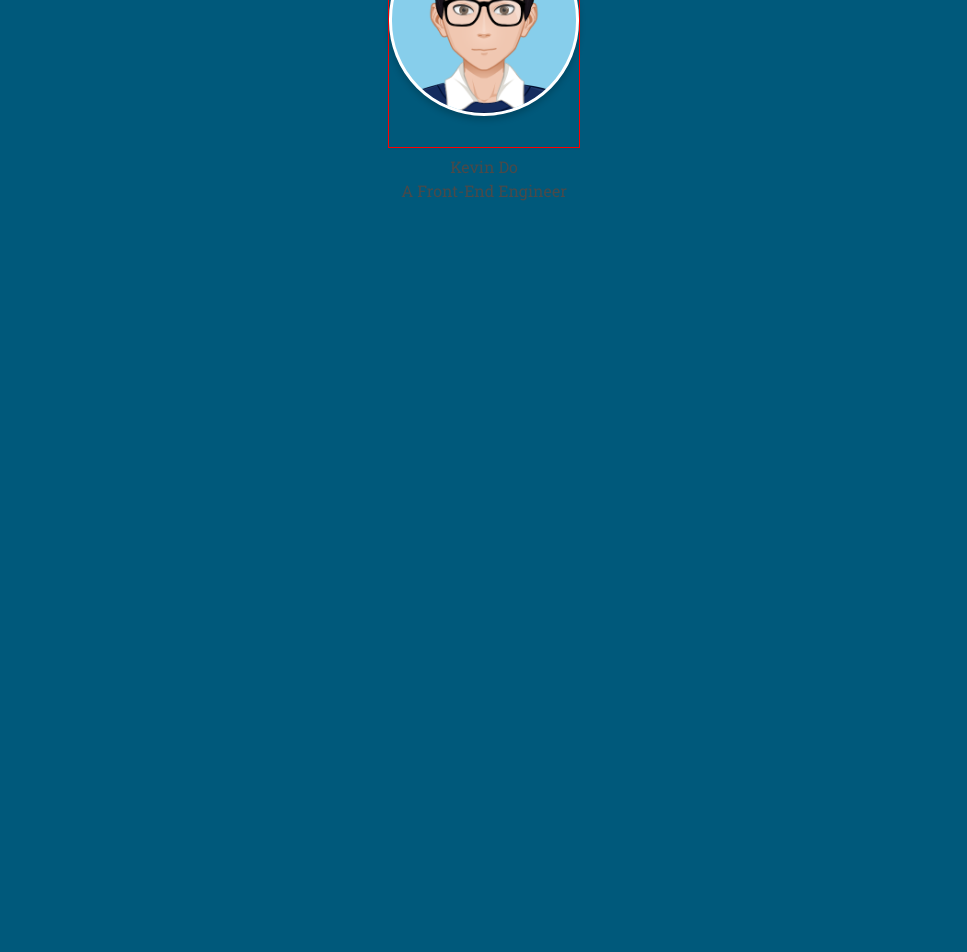
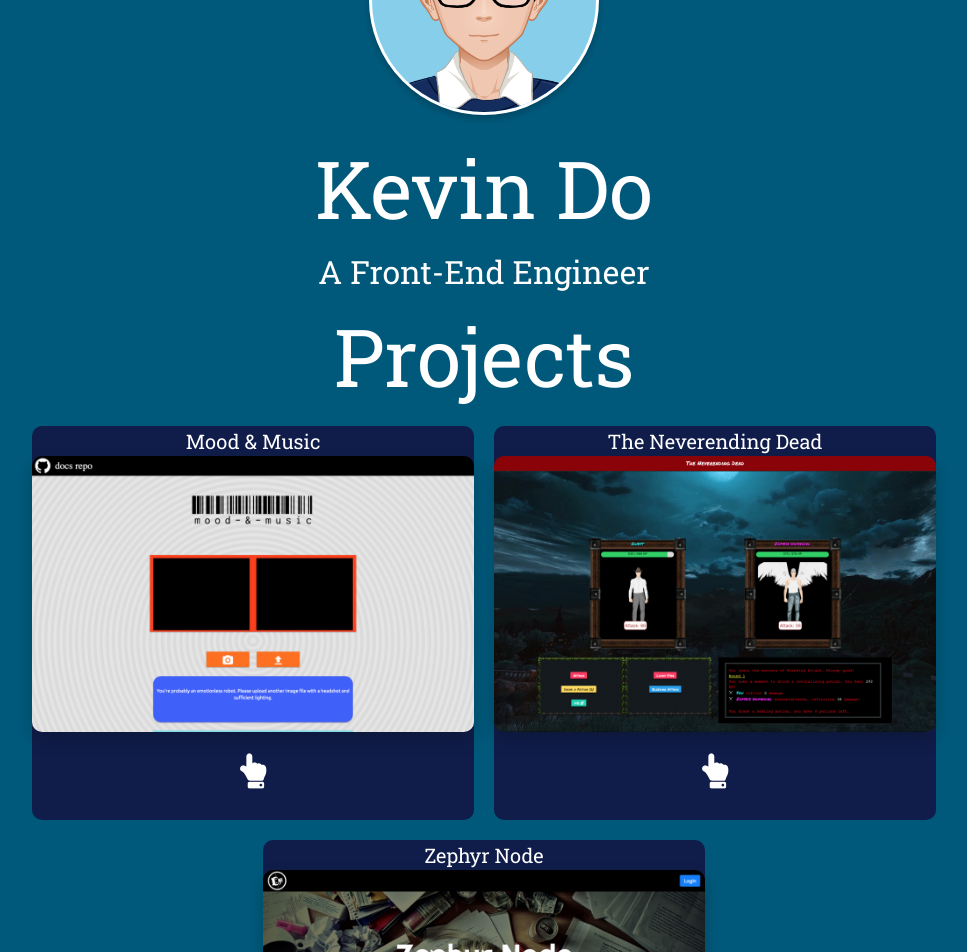
Before and after one commit to do-kevin/do-kevin.github.io, a React (Create React App) app: page / in a window 1280 px wide. Shown: the part 140-1092 px from the top of the page, without its empty margins (156-1123 px from the left). Built offline with nearby package versions, Linux system fonts and the light colour scheme.

Commit message:
Adds images as btns to cause transitions

```diff
--- a/src/App.js
+++ b/src/App.js
@@ -281,7 +281,7 @@ class App extends Component {
             height: "100%",
             width: "100%",
             position: "absolute",
-            top: "0",
+            top: "-7px",
             left: "0",
             zIndex: 1
           }}>
--- a/src/pages/About.js
+++ b/src/pages/About.js
@@ -6,28 +6,55 @@ class About extends Component {
       <main
         style={{
           minHeight: "1200px",
-          background: "#00597b"
+          background: "#00597b",
+          padding: "25px 25px"
       }}>
-        <nav className="custom-navbar">
-          <nav className="custom-dropdown">
-            <button
-              className="drop-btn">
-              Projects
-            </button>
-            <div className="drop-list">
-              <button
-                onClick={this.props.handleProjectOne}>Mood & Music</button>
-              <button onClick={this.props.handleProjectTwo}>The Neverending Dead</button>
-              <button onClick={this.props.handleProjectThree}>Zephyr Node</button>
-            </div>
-          </nav>
-        </nav>
         <section style={{textAlign: "center"}}>
-        <figure className="kevin-container">
-            <img className="kevin-pic" src={require("../static/images/avatars/Kevin.png")} alt="Anthony"/>
-        </figure>
-        <header>Kevin Do</header>
-        <h2>A Front-End Engineer</h2>
+          <figure className="kevin-container">
+              <img className="kevin-pic" src={require("../static/images/avatars/Kevin.png")} alt="Anthony"/>
+          </figure>
+          <header>
+            <span style={{color: "white", fontSize: "10vh"}}>
+              Kevin Do
+            </span>
+          </header>
+          <h2 style={{color: "white", fontSize: "4vh", marginTop: 0}}>
+            A Front-End Engineer
+          </h2>
+        </section>
+        <header style={{
+          textAlign: "center",
+          color: "white",
+          fontSize: "10vh"}}>
+        Projects</header>
+        <section id="showcase-projects">
+            <figure className="project-showcase-container">
+              <div>
+                <h1>Mood & Music</h1>
+                <img
+                  onClick={this.props.handleProjectOne}
+                  src={require("../static/images/moodNmusic.png")} alt="moodNmusic.png"/>
+                <p><i className="fas fa-hand-point-up"></i></p>
+              </div>
+            </figure>
+            <figure className="project-showcase-container">
+            <div>
+                <h1>The Neverending Dead</h1>
+              <img
+                onClick={this.props.handleProjectTwo}
+                src={require("../static/images/neverending.png")} alt="moodNmusic.png"/>
+                <p><i className="fas fa-hand-point-up"></i></p>
+              </div>
+            </figure>
+            <figure className="project-showcase-container">
+            <div>
+                <h1>Zephyr Node</h1>
+              <img
+                onClick={this.props.handleProjectThree}
+                src={require("../static/images/zephyrnode.png")} alt="zephyrnode.png"/>
+                <p><i className="fas fa-hand-point-up"></i></p>
+              </div>
+            </figure>
         </section>
       </main>
     );
--- a/src/static/css/App.scss
+++ b/src/static/css/App.scss
@@ -1,12 +1,14 @@
 @import url("https://fonts.googleapis.com/css?family=Roboto|Roboto+Slab");
-
 $test-btn-height: 6vh;
 $test-btn-width: 3.3vw;
 $drop-border-radius: 40px;
 $navFontSize: 2vh;
-$robotoSlabFont: "Roboto Slab", Helvetica, sans-serif;
-$robotoFont: "Roboto", Helvetica, sans-serif;
-
+$robotoSlabFont: "Roboto Slab",
+Helvetica,
+sans-serif;
+$robotoFont: "Roboto",
+Helvetica,
+sans-serif;
 html {
     background: black !important;
 }
@@ -209,8 +211,7 @@ p {
 }
 
 .technical-list-item {
-    color: white;
-    // border: 1px solid white;
+    color: white; // border: 1px solid white;
     padding: 2px 9px;
     margin: 5px 5px;
     border-radius: 25px;
@@ -253,15 +254,12 @@ p {
     box-shadow: 0px 2px 4px 0px rgba(0, 0, 0, 0.2);
 }
 
-$kevin-scale: 15vw;
-
+$kevin-scale: 230px;
 .kevin-container {
-    border: 1px solid red;
     width: $kevin-scale;
     text-align: center;
     margin: 7px auto;
     color: white;
-    font-size: 10vh;
 }
 
 .kevin-pic {
@@ -273,51 +271,127 @@ $kevin-scale: 15vw;
     box-shadow: 0px 0.3vw 0.6vw 0px rgba(0, 0, 0, 0.2);
 }
 
-.noise {
-    &::before {
-        content: "";
-        z-index: 100;
-        position: absolute;
-        top: 0;
-        left: 0;
-        width: 100%;
-        height: 100%;
-        background: url("../images/noise.png");
-        animation: 1s infinite noise;
-        pointer-events: none;
+#showcase-projects {
+    display: flex;
+    flex-direction: row;
+    margin: auto;
+    width: 100%;
+    flex-wrap: wrap;
+    text-align: center;
+    justify-content: center;
+}
+
+figure.project-showcase-container {
+    max-width: 442px;
+    margin: 10px 10px;
+    h1 {
+        font-size: 18px;
     }
 }
 
-@keyframes noise {
-    0%,
-    100% {
-        background-position: 0 0;
+figure.project-showcase-container div {
+    background-color: #101d4a;
+    border-radius: 10px;
+    height: 100%;
+    font-size: 22px;
+    transition: background-color 0.7s;
+    color: white;
+    cursor: pointer; // transition: height 1s;
+    h1 {
+        font-size: 20px;
+        font-family: $robotoSlabFont;
+    }
+    p {
+        font-family: $robotoSlabFont;
+        font-size: 3.5vh;
+        margin-bottom: 25px;
+    }
+}
+
+figure.project-showcase-container img {
+    border-radius: 10px;
+    box-shadow: 0px 8px 18px 0px rgba(0, 0, 0, 0.2);
+    margin-bottom: 12px;
+}
+
+.fa-hand-point-up {
+    font-size: 35px;
+}
+
+figure.project-showcase-container div:hover {
+    background: rgb(69, 36, 121); // height: 150%;
+    .fa-hand-point-up {
+        -webkit-animation: heartbeat 1.5s ease-in-out infinite both;
+        animation: heartbeat 1.5s ease-in-out infinite both;
+    }
+}
+
+@-webkit-keyframes heartbeat {
+    from {
+        -webkit-transform: scale(1);
+        transform: scale(1);
+        -webkit-transform-origin: center center;
+        transform-origin: center center;
+        -webkit-animation-timing-function: ease-out;
+        animation-timing-function: ease-out;
     }
     10% {
-        background-position: -5% -10%;
+        -webkit-transform: scale(0.91);
+        transform: scale(0.91);
+        -webkit-animation-timing-function: ease-in;
+        animation-timing-function: ease-in;
     }
-    20% {
-        background-position: -15% 5%;
+    17% {
+        -webkit-transform: scale(0.98);
+        transform: scale(0.98);
+        -webkit-animation-timing-function: ease-out;
+        animation-timing-function: ease-out;
     }
-    30% {
-        background-position: 7% -25%;
+    33% {
+        -webkit-transform: scale(0.87);
+        transform: scale(0.87);
+        -webkit-animation-timing-function: ease-in;
+        animation-timing-function: ease-in;
     }
-    40% {
-        background-position: 20% 25%;
-    }
-    50% {
-        background-position: -25% 10%;
-    }
-    60% {
-        background-position: 15% 5%;
-    }
-    70% {
-        background-position: 0% 15%;
-    }
-    80% {
-        background-position: 25% 35%;
-    }
-    90% {
-        background-position: -10% 10%;
+    45% {
+        -webkit-transform: scale(1);
+        transform: scale(1);
+        -webkit-animation-timing-function: ease-out;
+        animation-timing-function: ease-out;
     }
 }
+
+@keyframes heartbeat {
+    from {
+        -webkit-transform: scale(1);
+        transform: scale(1);
+        -webkit-transform-origin: center center;
+        transform-origin: center center;
+        -webkit-animation-timing-function: ease-out;
+        animation-timing-function: ease-out;
+    }
+    10% {
+        -webkit-transform: scale(0.91);
+        transform: scale(0.91);
+        -webkit-animation-timing-function: ease-in;
+        animation-timing-function: ease-in;
+    }
+    17% {
+        -webkit-transform: scale(0.98);
+        transform: scale(0.98);
+        -webkit-animation-timing-function: ease-out;
+        animation-timing-function: ease-out;
+    }
+    33% {
+        -webkit-transform: scale(0.87);
+        transform: scale(0.87);
+        -webkit-animation-timing-function: ease-in;
+        animation-timing-function: ease-in;
+    }
+    45% {
+        -webkit-transform: scale(1);
+        transform: scale(1);
+        -webkit-animation-timing-function: ease-out;
+        animation-timing-function: ease-out;
+    }
+}
```
Also changed, not shown: src/static/css/App.css, 1 other file (tests, documents, lock files or other folders).
